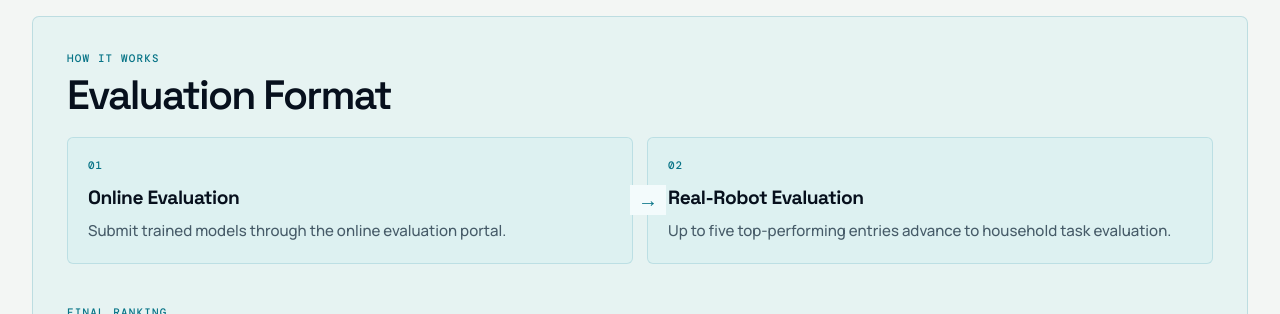
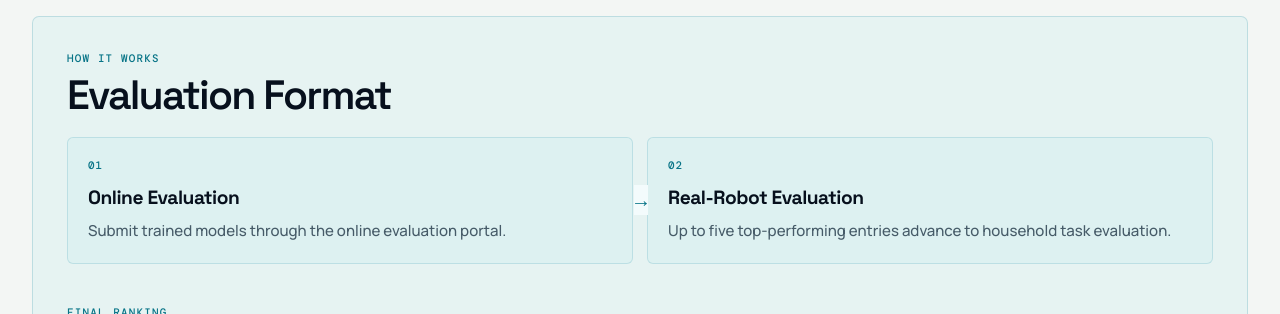
Before and after one commit to bimanual-robot-learning/bimanual-robot-learning.github.io, a React (Vite) app: page / in a window 1280 px wide. Shown: the part 7200-7514 px from the top of the page. Built offline with nearby package versions, Linux system fonts and the light colour scheme.

Commit message:
fix: constrain challenge flow connectors

```diff
--- a/src/App.css
+++ b/src/App.css
@@ -1497,9 +1497,9 @@
 .challenge-flow li + li::before {
   position: absolute;
   top: 50%;
-  left: -18px;
+  left: -14px;
   z-index: 2;
-  width: 36px;
+  width: 14px;
   color: var(--cyan-deep);
   background: #f3fbfc;
   content: '\2192';
@@ -2292,9 +2292,11 @@
   }
 
   .challenge-flow li + li::before {
-    top: -24px;
+    top: -14px;
     left: 50%;
+    width: 28px;
     content: '↓';
+    line-height: 14px;
     transform: translateX(-50%);
   }
 
```
Also changed, not shown: 1 other file (tests, documents, lock files or other folders).
